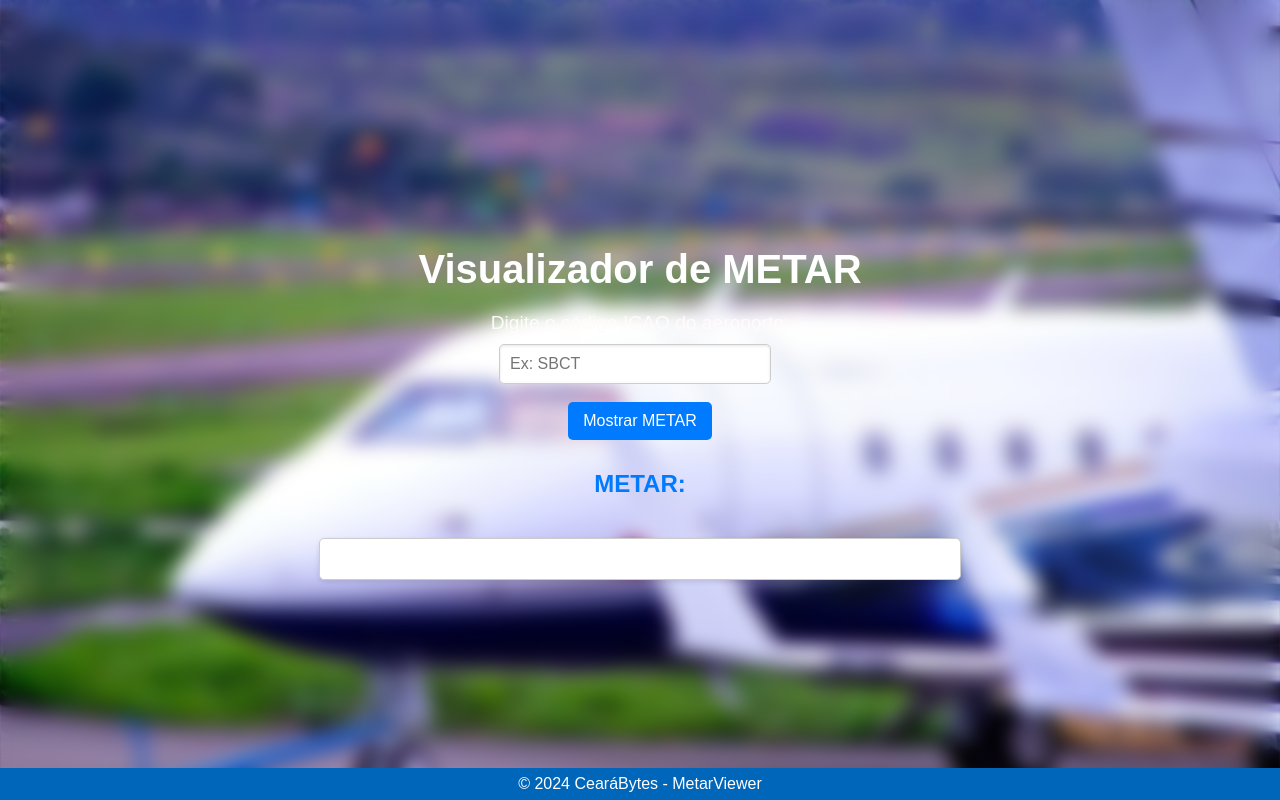
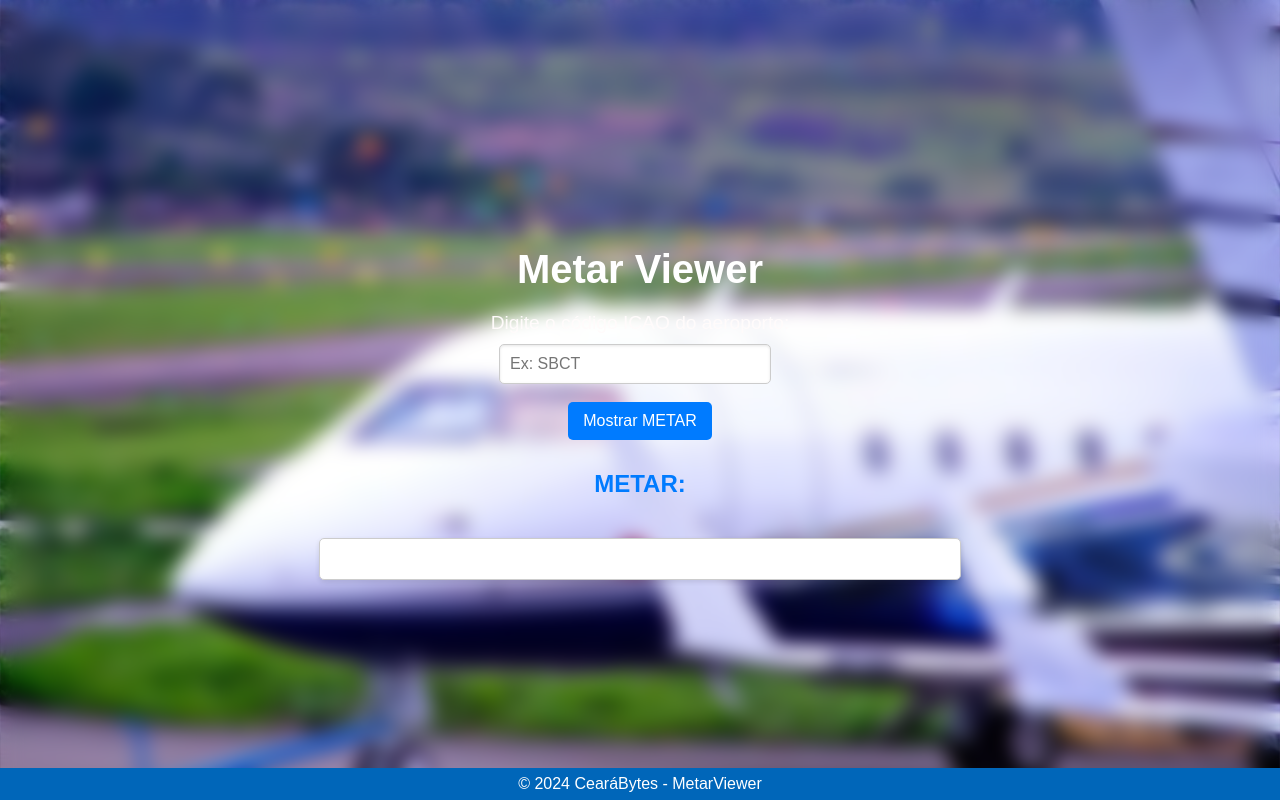
Before and after one commit to MatheusPontes27/SiteMetarFinal, a plain HTML site: page index.html in a window 1280 px wide. Drawn offline with Linux system fonts and the light colour scheme.

Commit message:
UPDATE FINAL

```diff
--- a/index.html
+++ b/index.html
@@ -11,7 +11,7 @@
 </head>
 
 <body>
-    <h1>Visualizador de METAR</h1>
+    <h1>Metar Viewer</h1>
     <label for="icao">Digite o código ICAO do aeroporto:</label>
     <input type="text" id="icao" placeholder="Ex: SBCT"><br>
     <button id="fetchMetar">Mostrar METAR</button>
```
